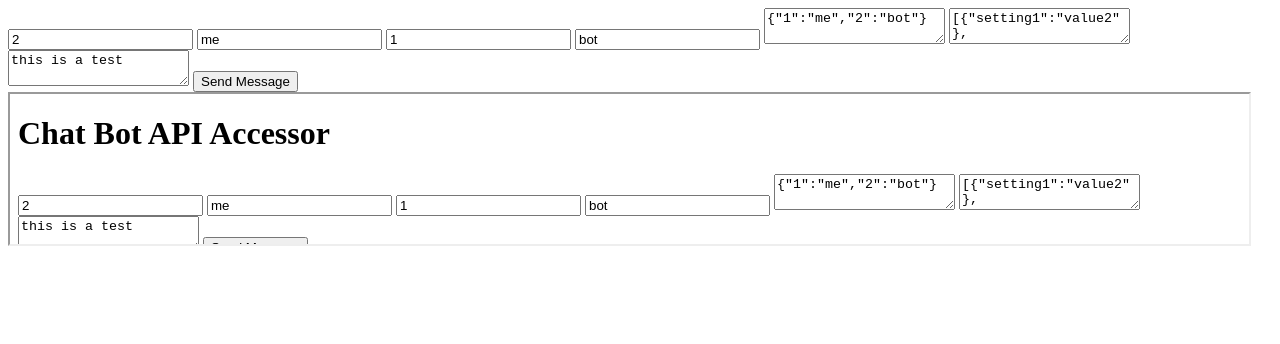
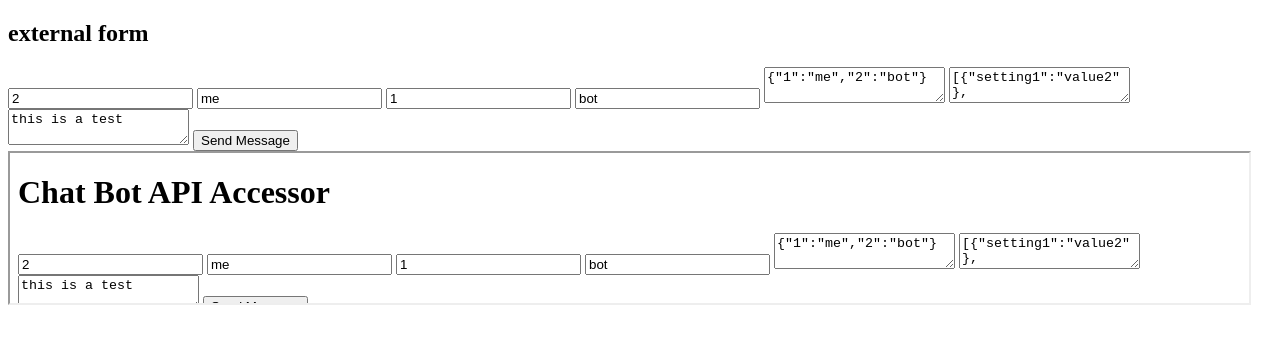
Before and after one commit to shimondoodkin/example-webview-api-accessor, a plain HTML site: page index.html in a window 1280 px wide. Drawn offline with Linux system fonts and the light colour scheme.

Commit message:
Update index.html

```diff
--- a/index.html
+++ b/index.html
@@ -4,8 +4,9 @@
 <title>Usage example Page</title>
 </head>
 <body>
+
 <form id="chat-bot-form"  onsubmit="sendMessage(); return false;">
-
+  <h2>external form</h2>
   <input type="text" name="from_id" placeholder="Your id" value="2">
   <input type="text" name="from_name" placeholder="From name" value="me">
 
```
